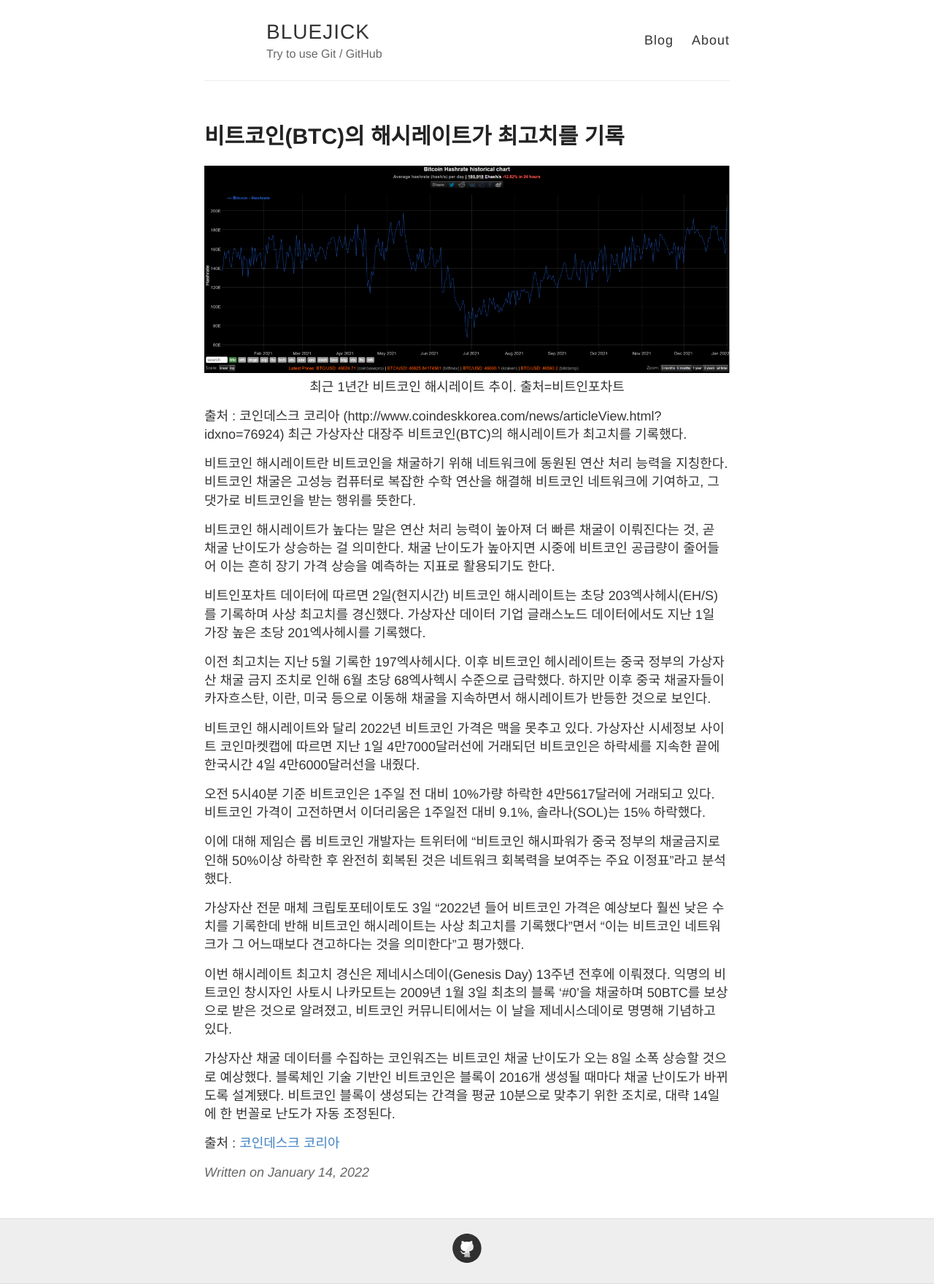
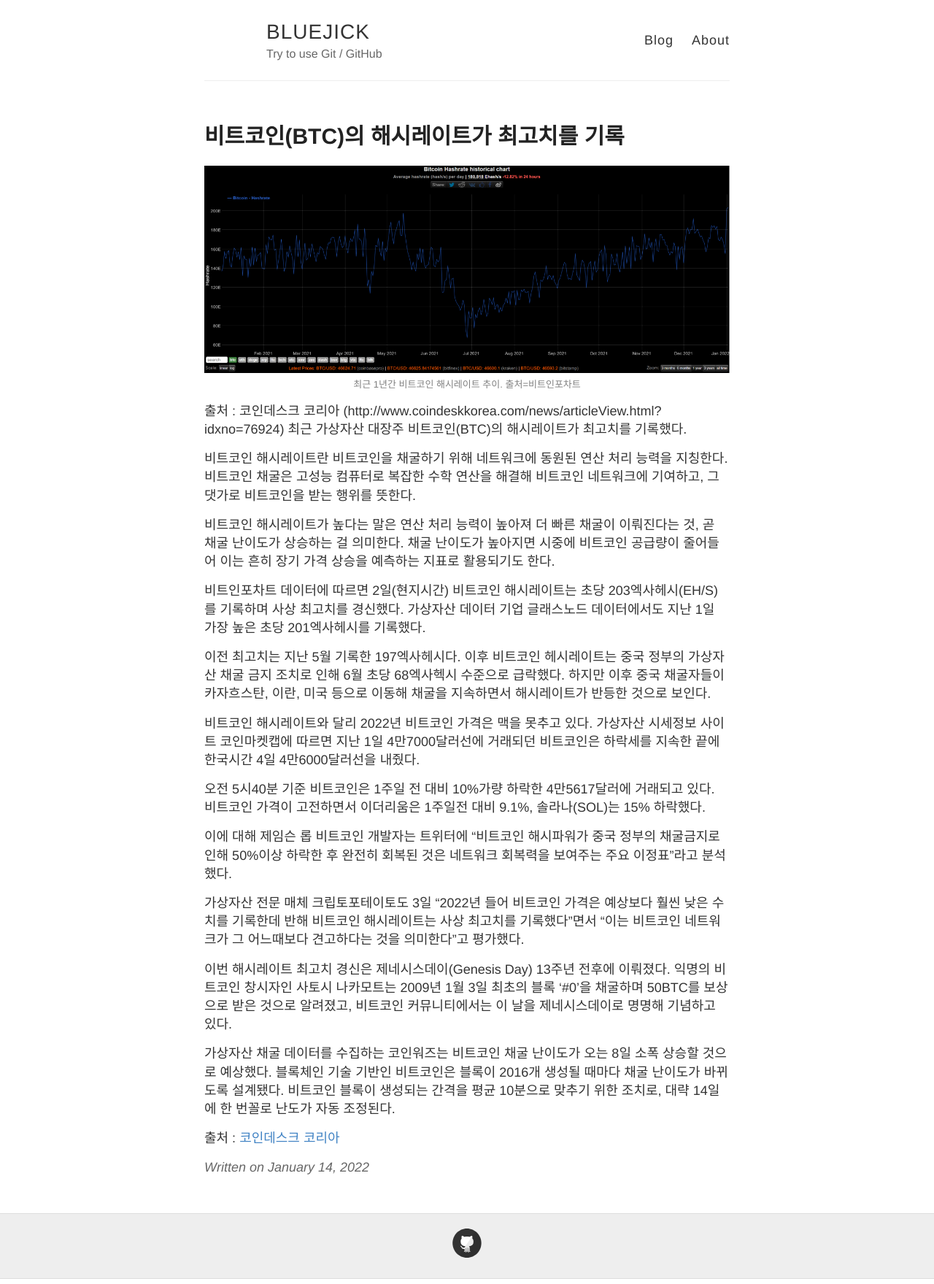
Before and after one commit to bluejick/bluejick.github.io, a Jekyll site: the page built from _posts/2022-01-14-diary1.md, in a window 1280 px wide. Shown: the whole page at 73% size. Built offline with Jekyll 4.4.1, drawn with Linux system fonts in a browser that asks for light colours.

Commit message:
Update image.html

```diff
--- a/_includes/image.html
+++ b/_includes/image.html
@@ -1,4 +1,4 @@
 <figure class="image">
   <img src="{{ include.url }}" alt="{{ include.description }}">
-  <figcaption style="text-align:center">{{ include.description }}</figcaption>
+  <figcaption style="text-align:center; color:gray; font-size: small">{{ include.description }}</figcaption>
 </figure>
```
